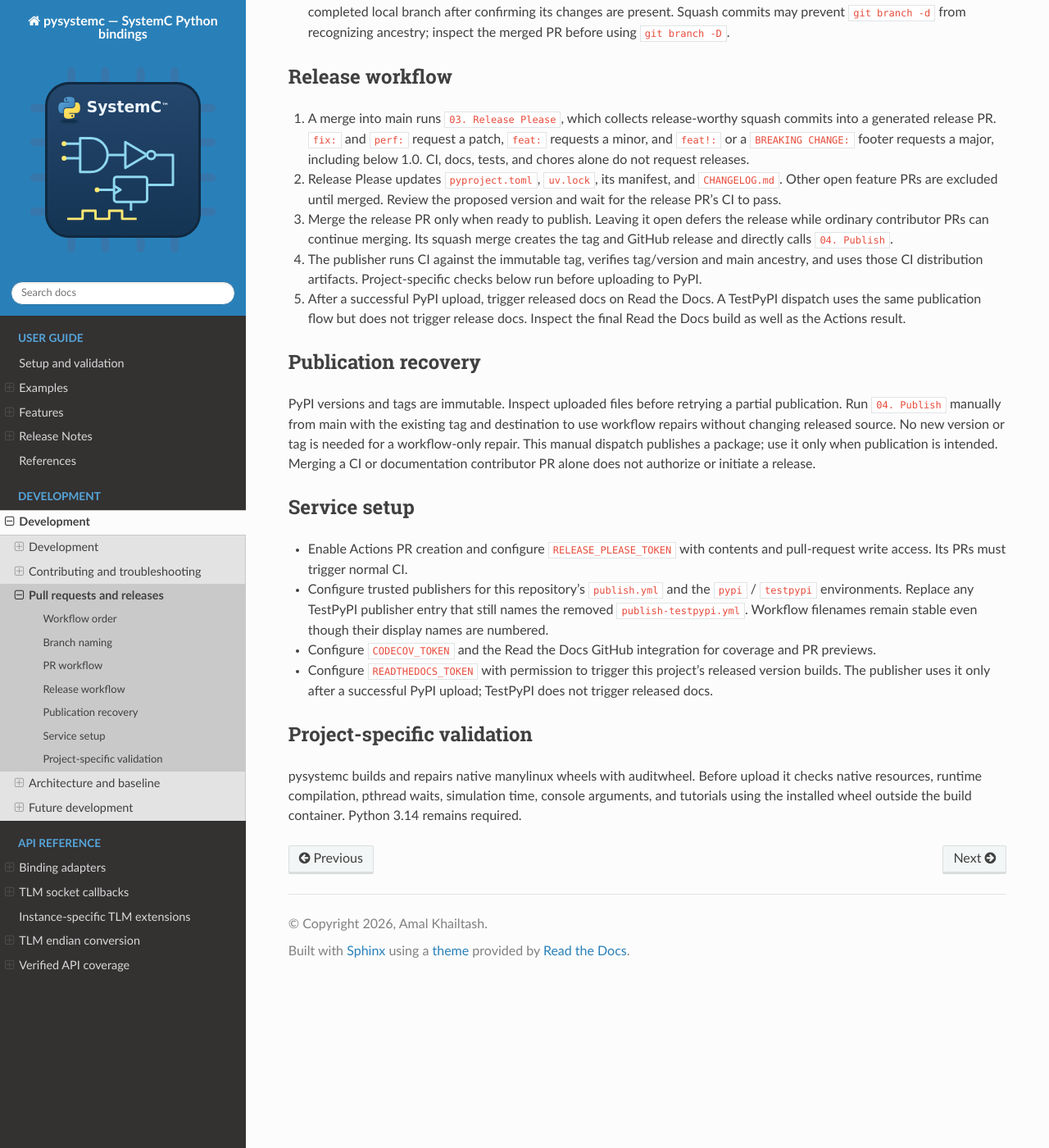
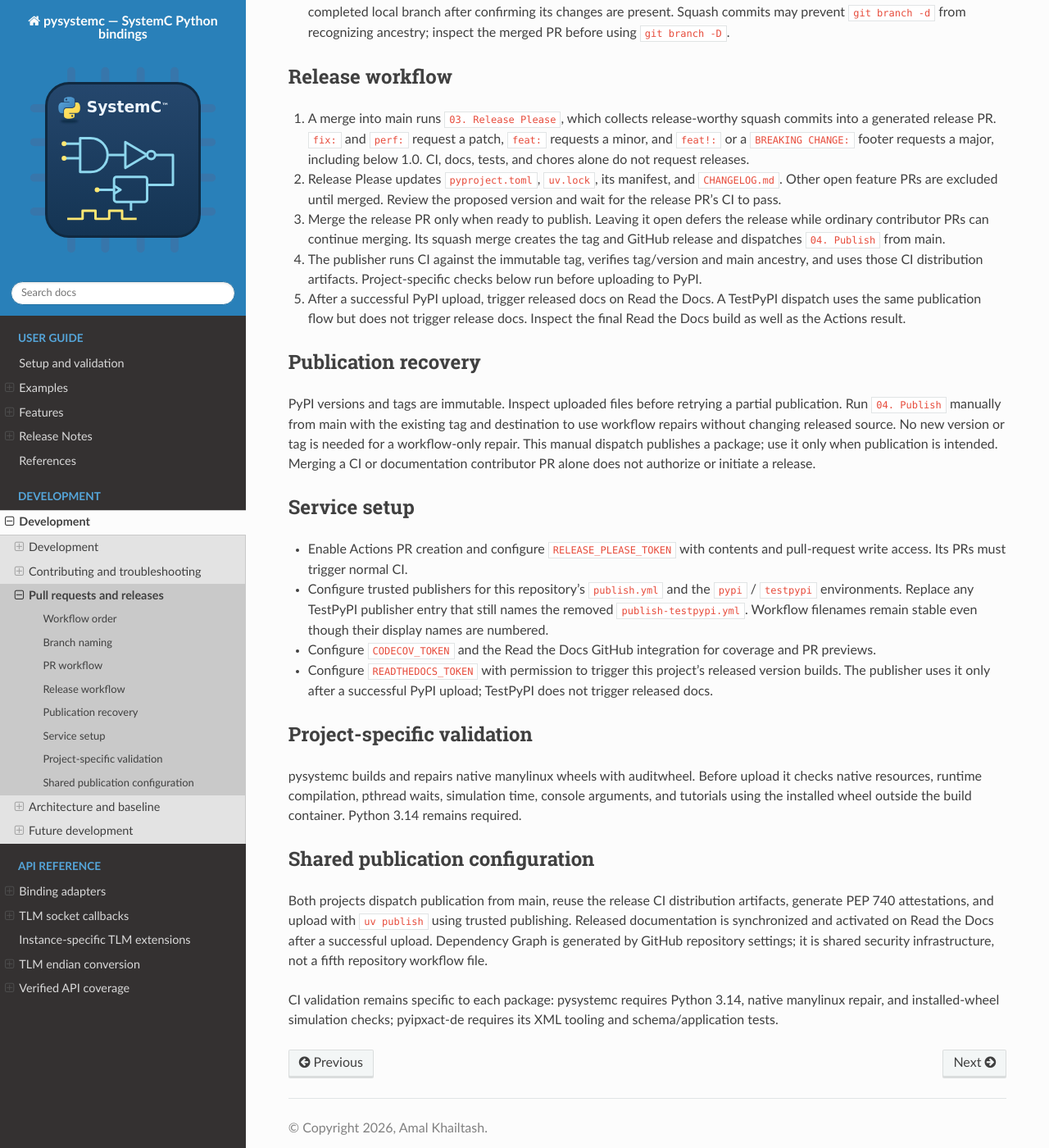
Before and after one commit to amal-khailtash/pysystemc, a Sphinx documentation site: the page built from docs/development/releases.rst, in a window 1280 px wide and 1400 px high, scrolled down 1718 px. Shown: the whole window at 82% size. Built offline with Sphinx 7.4.7 and the Read the Docs theme 3.1.0, drawn with Linux system fonts in a browser that asks for light colours; some of the changed text lies outside the part shown.

Commit message:
fix: synchronize release documentation and dispatch publishing directly (#9)
* fix: synchronize release documentation and dispatch publishing directly

* ci: align verified uv publication across repositories

* ci: standardize shared workflow jobs and artifacts

* ci: use identical workflow files across both packages

---------

Co-authored-by: Amal Khailtash <akhailta@amd.com>

```diff
--- a/docs/development/releases.rst
+++ b/docs/development/releases.rst
@@ -13,7 +13,7 @@ navigation consistent; jobs run according to their triggers and dependencies.
   for PRs and main. The publisher calls the same CI against the release tag.
 * **03. Release Please** (``release-please.yml``) collects merged changes into a
   release PR. Merging that PR creates the immutable tag and GitHub release and
-  calls the publisher directly.
+  dispatches the publisher from main so its trusted publisher identity matches.
 * **04. Publish** (``publish.yml``) verifies the tag/version and main ancestry,
   publishes the distributions produced by release CI, then triggers released
   documentation on Read the Docs. Manual dispatch accepts an existing tag and
@@ -107,7 +107,7 @@ Release workflow
    the proposed version and wait for the release PR's CI to pass.
 3. Merge the release PR only when ready to publish. Leaving it open defers the
    release while ordinary contributor PRs can continue merging. Its squash merge
-   creates the tag and GitHub release and directly calls ``04. Publish``.
+   creates the tag and GitHub release and dispatches ``04. Publish`` from main.
 4. The publisher runs CI against the immutable tag, verifies tag/version and
    main ancestry, and uses those CI distribution artifacts. Project-specific
    checks below run before uploading to PyPI.
@@ -147,3 +147,17 @@ pysystemc builds and repairs native manylinux wheels with auditwheel. Before
 upload it checks native resources, runtime compilation, pthread waits, simulation
 time, console arguments, and tutorials using the installed wheel outside the
 build container. Python 3.14 remains required.
+
+Shared publication configuration
+--------------------------------
+
+Both projects dispatch publication from main, reuse the release CI distribution
+artifacts, generate PEP 740 attestations, and upload with ``uv publish`` using
+trusted publishing. Released documentation is synchronized and activated on
+Read the Docs after a successful upload. Dependency Graph is generated by
+GitHub repository settings; it is shared security infrastructure, not a fifth
+repository workflow file.
+
+CI validation remains specific to each package: pysystemc requires Python 3.14,
+native manylinux repair, and installed-wheel simulation checks; pyipxact-de
+requires its XML tooling and schema/application tests.
```
Also changed, not shown: CHANGELOG.md (+4 -0 lines), 3 other files.
